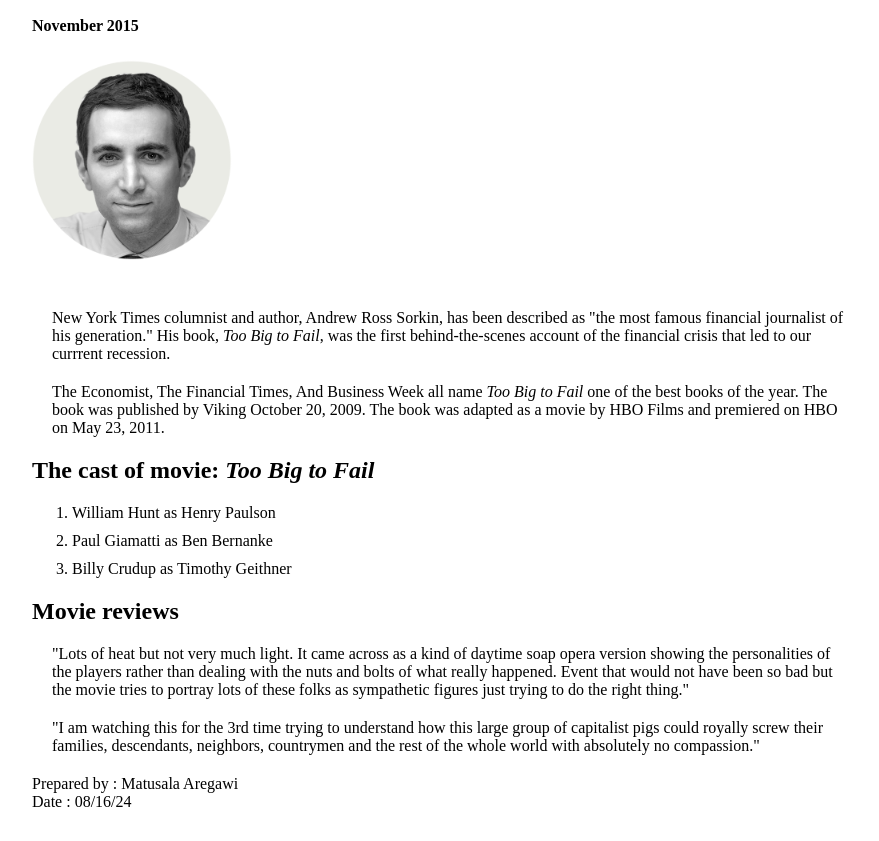
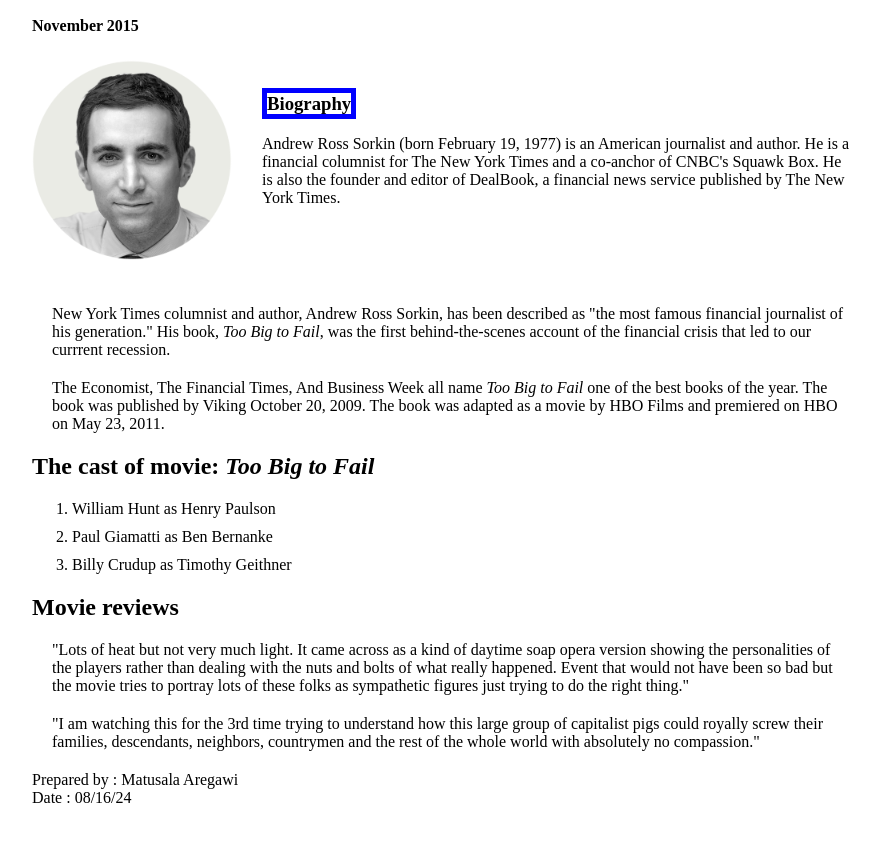
Before and after one commit to MatE23X/html_practice_2, a plain HTML site: page index.html in a window 1280 px wide. Shown: the part 90-931 px from the top of the page, without its empty margins (188-1067 px from the left). Drawn offline with Linux system fonts and the light colour scheme.

Commit message:
using flex to put text next to image

```diff
--- a/index.html
+++ b/index.html
@@ -25,11 +25,24 @@
         margin-bottom: 20px;
     }
     img{
+
         width : 200px;
         height : 200px;
         margin-top: 25px;
         margin-bottom: 25px;
     }
+    .hero{
+
+        display : flex;
+        gap : 10px;
+        align-items: center;
+    }
+    .biography{
+        margin-left: 20px;
+        border : 5px solid blue;
+        display: inline;
+    }
+
     p{
 
         margin: 20px;
@@ -49,13 +62,23 @@
 <body>
     <h1>Andrew Ross Sorkin, author of <i>Too Big to Fail</i></h1>
     <h4>November 2015</h4>
-    <img src="author-andrew-ross-sorkin-superJumbo.png" alt="Image of Andrew Ross Sorkin">
+    <div class="hero">
+
+        <img src="author-andrew-ross-sorkin-superJumbo.png" alt="Image of Andrew Ross Sorkin">
+         <div class="hero-text">
+            <h3 class="biography">Biography</h3>
+            <p class="hero-paragraph">
+                Andrew Ross Sorkin (born February 19, 1977) is an American journalist and author. He is a financial columnist for The New York Times and a co-anchor of CNBC's Squawk Box. He is also the founder and editor of DealBook, a financial news service published by The New York Times.
+            </p>
+         </div>
+    </div>
     <p>
         New York Times columnist and author, Andrew Ross Sorkin, has been described as "the most famous financial journalist of his generation." His book, <i>Too Big to Fail</i>, was the first behind-the-scenes account of the financial crisis that led to our currrent recession.
     </p>
     <P>
         The Economist, The Financial Times, And Business Week all name <i>Too Big to Fail</i> one of the best books of the year. The book was published by Viking October 20, 2009. The book was adapted as a movie by HBO Films and premiered on HBO on May 23, 2011.
     </P>
+
     <h2>
         The cast of movie: <i>Too Big to Fail</i>
     </h2>
```
